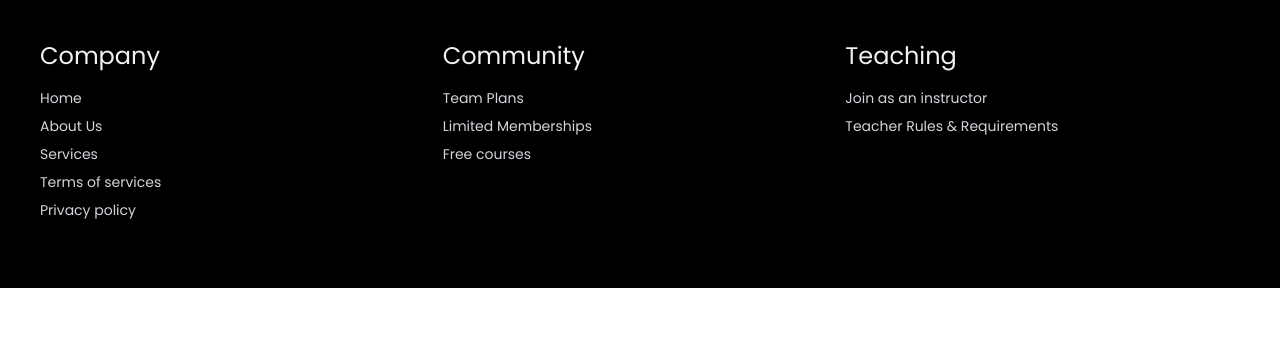
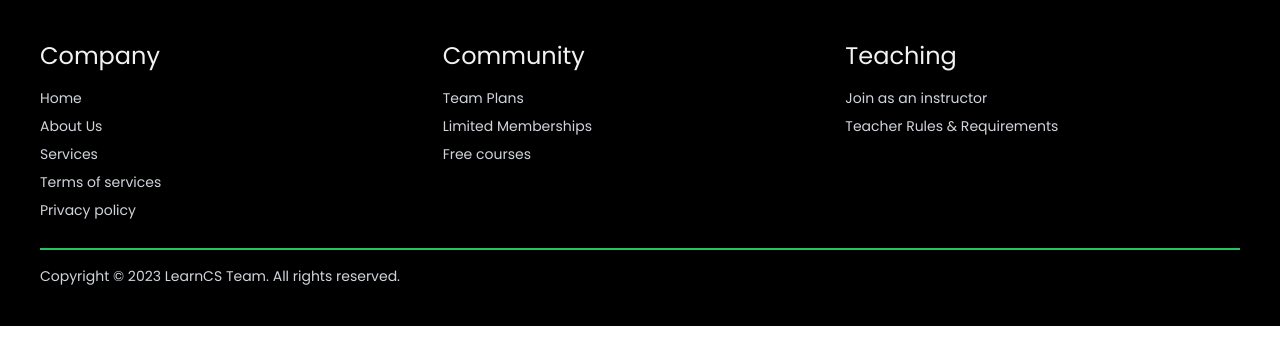
Before and after one commit to RifaOrin/LearnCS-Frontend, a React (Create React App) app: page /footer in a window 1280 px wide. Shown: the top 364 px of the page. Built offline with nearby package versions, Linux system fonts and the light colour scheme; what tailwindcss-blend-mode would draw is missing.

Commit message:
footer modified

```diff
--- a/src/footer.js
+++ b/src/footer.js
@@ -36,6 +36,8 @@ function Footer(){
 
 
                         </div>
+                        <div className="border-b-2 border-green-500"></div>
+                        <p className="mt-4 text-sm text-gray-300 ">Copyright © 2023 LearnCS Team. All rights reserved. </p>
 
                     </div>
                 </div>
```
